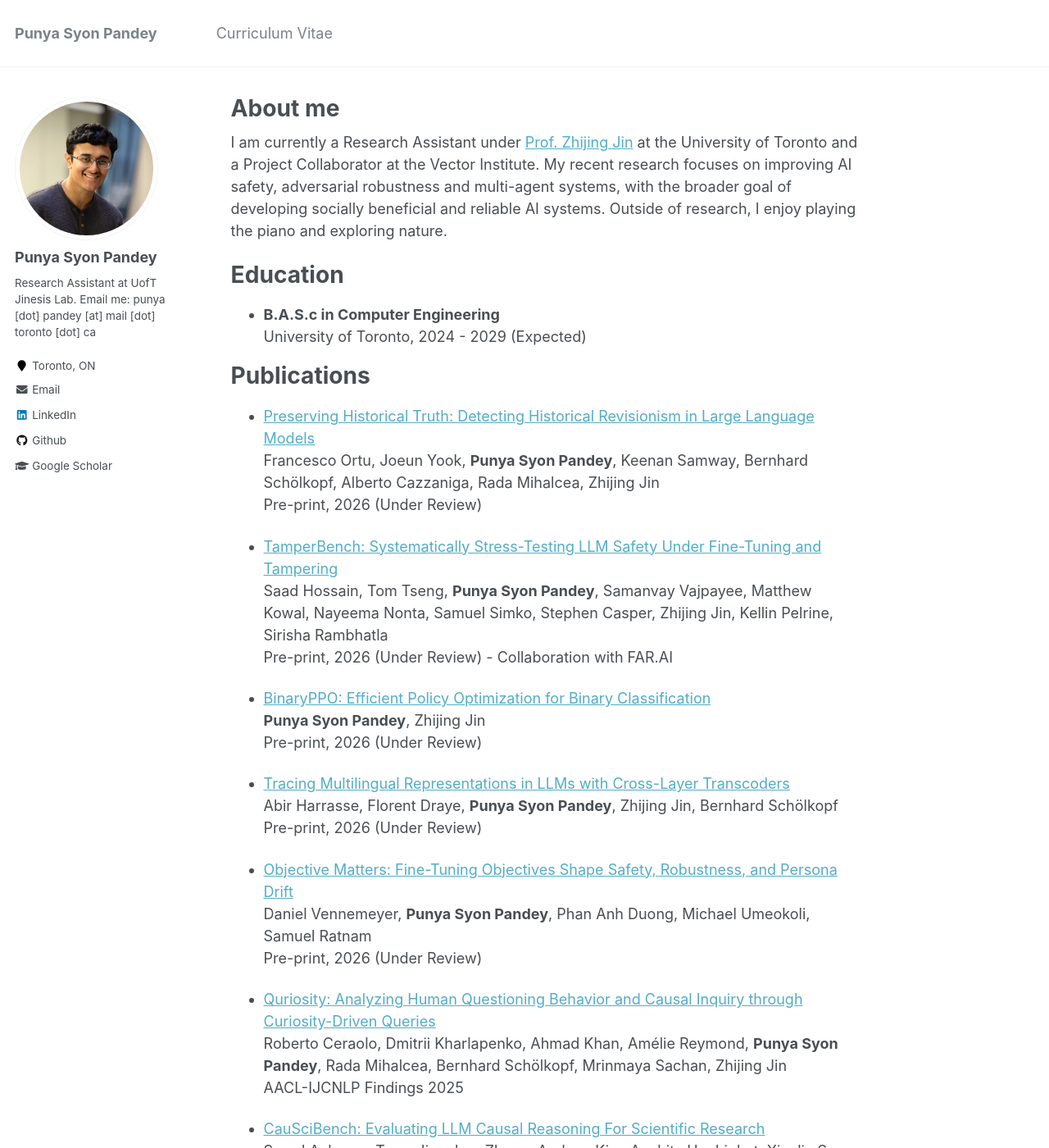
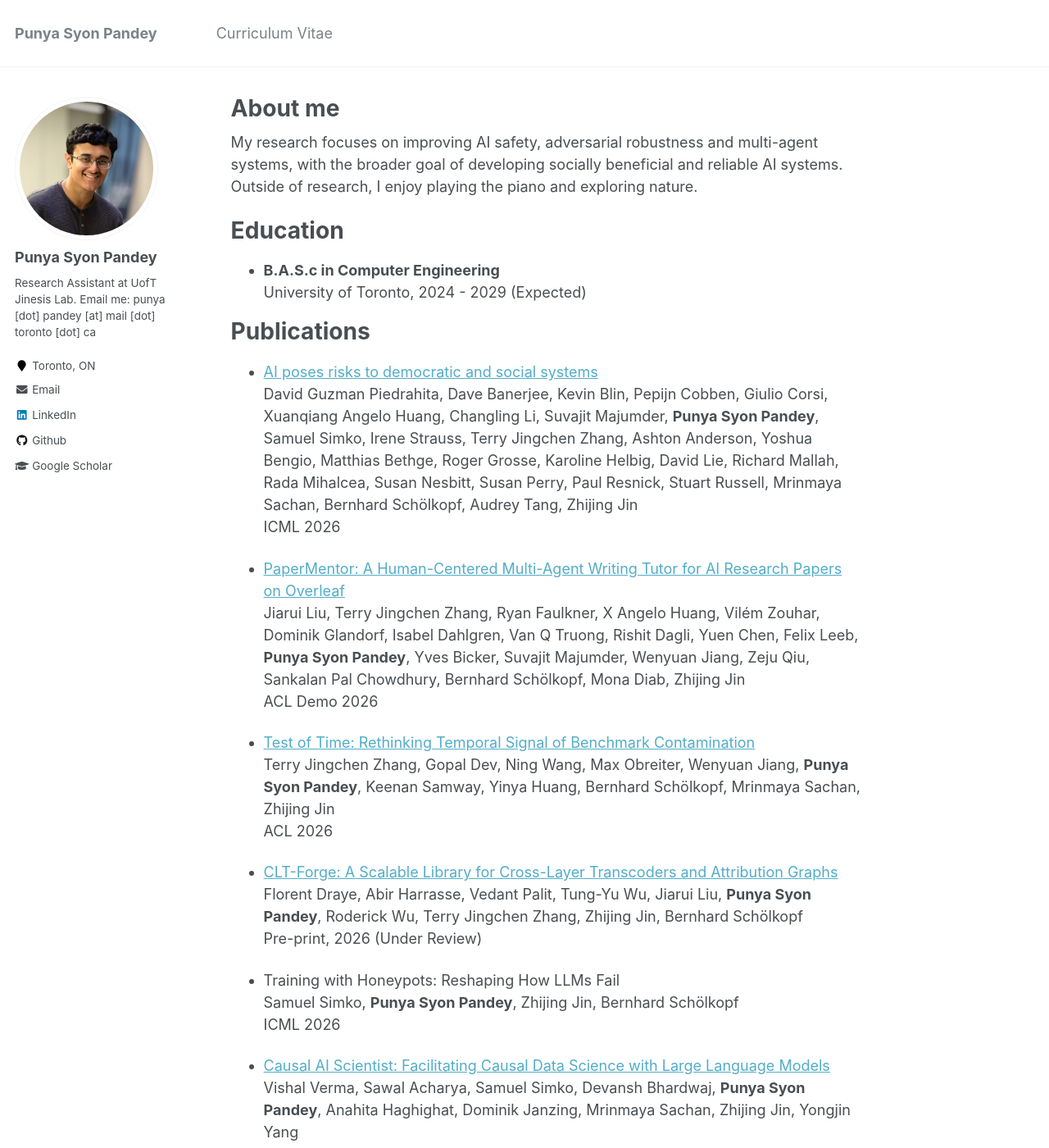
Before and after one commit to psyonp/psyonp.github.io, a Jekyll site: the page built from _pages/about.md, in a window 1280 px wide and 1400 px high. Shown: the whole window at 82% size. Built offline with Jekyll 4.4.1, drawn with Linux system fonts in a browser that asks for light colours; some of the changed text lies outside the part shown.

Commit message:
Update about.md

```diff
--- a/_pages/about.md
+++ b/_pages/about.md
@@ -8,7 +8,7 @@ redirect_from:
   - /about.html
 ---
 
-I am currently a Research Assistant under [Prof. Zhijing Jin](https://zhijing-jin.com/) at the University of Toronto and a Project Collaborator at the Vector Institute. My recent research focuses on improving AI safety, adversarial robustness and multi-agent systems, with the broader goal of developing socially beneficial and reliable AI systems. Outside of research, I enjoy playing the piano and exploring nature.
+My research focuses on improving AI safety, adversarial robustness and multi-agent systems, with the broader goal of developing socially beneficial and reliable AI systems. Outside of research, I enjoy playing the piano and exploring nature.
 
 Education
 ======
@@ -17,13 +17,37 @@ University of Toronto, 2024 - 2029 (Expected)
 
 Publications
 ======
+  * [AI poses risks to democratic and social systems](https://arxiv.org/pdf/2606.08857) <br />
+  David Guzman Piedrahita, Dave Banerjee, Kevin Blin, Pepijn Cobben, Giulio Corsi, Xuanqiang Angelo Huang, Changling Li, Suvajit Majumder, **Punya Syon Pandey**, Samuel Simko, Irene Strauss, Terry Jingchen Zhang, Ashton Anderson, Yoshua Bengio, Matthias Bethge, Roger Grosse, Karoline Helbig, David Lie, Richard Mallah, Rada Mihalcea, Susan Nesbitt, Susan Perry, Paul Resnick, Stuart Russell, Mrinmaya Sachan, Bernhard Schölkopf, Audrey Tang, Zhijing Jin <br />
+  ICML 2026
+
+  * [PaperMentor: A Human-Centered Multi-Agent Writing Tutor for AI Research Papers on Overleaf](https://arxiv.org/pdf/2606.08857) <br />
+  Jiarui Liu, Terry Jingchen Zhang, Ryan Faulkner, X Angelo Huang, Vilém Zouhar, Dominik Glandorf, Isabel Dahlgren, Van Q Truong, Rishit Dagli, Yuen Chen, Felix Leeb, **Punya Syon Pandey**, Yves Bicker, Suvajit Majumder, Wenyuan Jiang, Zeju Qiu, Sankalan Pal Chowdhury, Bernhard Schölkopf, Mona Diab, Zhijing Jin <br />
+  ACL Demo 2026
+
+  * [Test of Time: Rethinking Temporal Signal of Benchmark Contamination](https://openreview.net/forum?id=ivMU0MTfPe) <br />
+  Terry Jingchen Zhang, Gopal Dev, Ning Wang, Max Obreiter, Wenyuan Jiang, **Punya Syon Pandey**, Keenan Samway, Yinya Huang, Bernhard Schölkopf, Mrinmaya Sachan, Zhijing Jin <br />
+  ACL 2026
+
+  * [CLT-Forge: A Scalable Library for Cross-Layer Transcoders and Attribution Graphs](https://arxiv.org/pdf/2603.21014) <br />
+  Florent Draye, Abir Harrasse, Vedant Palit, Tung-Yu Wu, Jiarui Liu, **Punya Syon Pandey**, Roderick Wu, Terry Jingchen Zhang, Zhijing Jin, Bernhard Schölkopf <br />
+  Pre-print, 2026 (Under Review)
+
+  * Training with Honeypots: Reshaping How LLMs Fail <br />
+  Samuel Simko, **Punya Syon Pandey**, Zhijing Jin, Bernhard Schölkopf <br />
+  ICML 2026
+
+  * [Causal AI Scientist: Facilitating Causal Data Science with Large Language Models](https://openreview.net/pdf?id=jars4lV48F) <br />
+  Vishal Verma, Sawal Acharya, Samuel Simko, Devansh Bhardwaj, **Punya Syon Pandey**, Anahita Haghighat, Dominik Janzing, Mrinmaya Sachan, Zhijing Jin, Yongjin Yang <br />
+  AI4Science @ NeurIPS 2025
+
   * [Preserving Historical Truth: Detecting Historical Revisionism in Large Language Models](https://arxiv.org/abs/2602.17433) <br />
   Francesco Ortu, Joeun Yook, **Punya Syon Pandey**, Keenan Samway, Bernhard Schölkopf, Alberto Cazzaniga, Rada Mihalcea, Zhijing Jin <br />
-  Pre-print, 2026 (Under Review)
+  AI4Peace @ ICLR 2026
 
   * [TamperBench: Systematically Stress-Testing LLM Safety Under Fine-Tuning and Tampering](https://arxiv.org/abs/2602.06911) <br />
   Saad Hossain, Tom Tseng, **Punya Syon Pandey**, Samanvay Vajpayee, Matthew Kowal, Nayeema Nonta, Samuel Simko, Stephen Casper, Zhijing Jin, Kellin Pelrine, Sirisha Rambhatla <br />
-  Pre-print, 2026 (Under Review) - Collaboration with FAR.AI
+  KDD 2026 - Collaboration with FAR.AI
 
   * [BinaryPPO: Efficient Policy Optimization for Binary Classification](https://arxiv.org/abs/2602.02708) <br />
   **Punya Syon Pandey**, Zhijing Jin <br />
@@ -35,7 +59,7 @@ Publications
 
   * [Objective Matters: Fine-Tuning Objectives Shape Safety, Robustness, and Persona Drift](https://arxiv.org/abs/2601.12639) <br />
   Daniel Vennemeyer, **Punya Syon Pandey**, Phan Anh Duong, Michael Umeokoli, Samuel Ratnam <br />
-  Pre-print, 2026 (Under Review)
+  Pre-print, 2026
 
 * [Quriosity: Analyzing Human Questioning Behavior and Causal Inquiry through Curiosity-Driven Queries](https://aclanthology.org/2025.findings-ijcnlp.32.pdf) <br />
   Roberto Ceraolo, Dmitrii Kharlapenko, Ahmad Khan, Amélie Reymond, **Punya Syon Pandey**, Rada Mihalcea, Bernhard Schölkopf, Mrinmaya Sachan, Zhijing Jin <br />
@@ -43,7 +67,7 @@ Publications
 
 * [CauSciBench: Evaluating LLM Causal Reasoning For Scientific Research](https://zhijing-jin.com/files/papers/2025_CauSciBench.pdf) <br />
   Sawal Acharya, Terry Jingchen Zhang, Andrew Kim, Anahita Haghighat, Xianlin Sun, Pepijn Cobben, Rahul Babu Shrestha, Maximilian Mordig, Jacob T Emmerson, Yahang Qi, **Punya Syon Pandey**, Mrinmaya Sachan, Yinya Huang, Bernhard Schölkopf, Zhijing Jin <br />
-  Pre-print, 2025
+  ICML 2026
 
 * [SocialHarmBench: Revealing LLM Vulnerabilities to Socially Harmful Requests](https://arxiv.org/abs/2510.04891v1) <br />
   **Punya Syon Pandey**, Hai Son Le, Devansh Bhardwaj, Rada Mihalcea, Zhijing Jin <br />
```
Also changed, not shown: other parts of _pages/about.md (+1 -1 lines).
